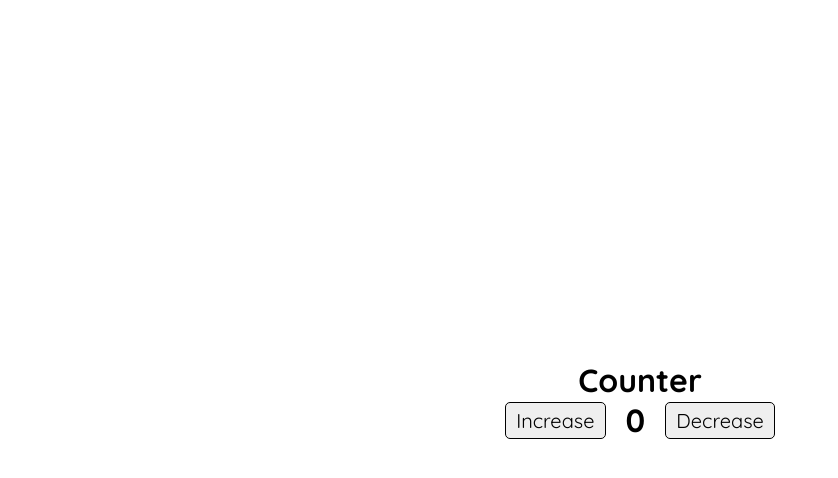
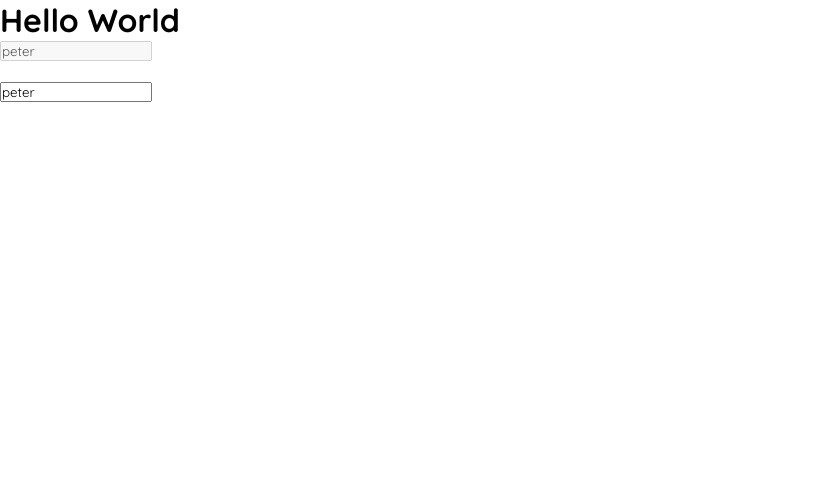
Before and after one commit to azharsiddiqui1234/Angular_From_Start_Tut, an Angular app: page / in a window 1280 px wide. Shown: the top 478 px of the page, without its empty margins (0-838 px from the left). Built offline with nearby package versions, Linux system fonts and the light colour scheme.

Commit message:
Property Binding

```diff
--- a/src/app/app.component.html
+++ b/src/app/app.component.html
@@ -1,17 +1,5 @@
-<!-- <div class="main-container">
-    <h1 style="text-align: center;">Counter</h1>
-    <div class="btn-container">
-        <button (click)="IncreaseData()">Increase</button>
-        <h1 #countval>{{count}}</h1>
-        <button (click)="DecreaseData()">Decrease</button>
-    </div>
-</div> -->
-
-<div class="main-container">
-    <h1 style="text-align: center;">Counter</h1>
-    <div class="btn-container">
-        <button (click)="CounterData('increase')">Increase</button>
-        <h1 #countval>{{count}}</h1>
-        <button (click)="CounterData('decrease')">Decrease</button>
-    </div>
-</div>
+<h1>Hello World</h1>
+<input type="text" value="{{value}}" disabled="disable"/>
+<br/>
+<br/>
+<input type="text" value="{{value}}" [disabled]=disable/>
--- a/src/app/app.component.ts
+++ b/src/app/app.component.ts
@@ -7,16 +7,6 @@ import { Component } from '@angular/core';
 })
 export class AppComponent {
   title = 'my-app';
-  count = 0;
-  // CounterData(){
-  //   this.count++
-  // }
-  // DecreaseData(){
-  //   this.count--
-  // }
-
-  CounterData(type:string){
-    type==='increase'?this.count++:this.count--
-  }
-
+  value = "peter"
+  disable= false
 }
--- a/src/styles.css
+++ b/src/styles.css
@@ -10,7 +10,4 @@
 body{
     height: 100vh;
     width: 100%;
-    display: flex;
-    align-items: center;
-    justify-content: center;
 }
```
